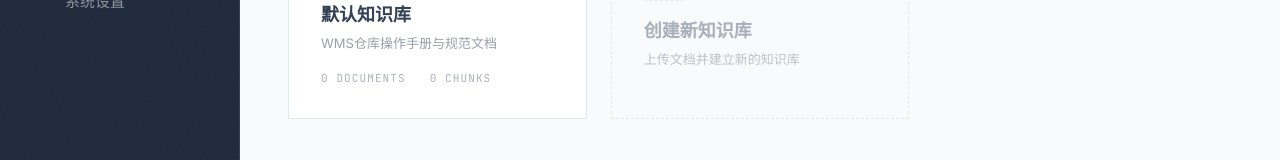
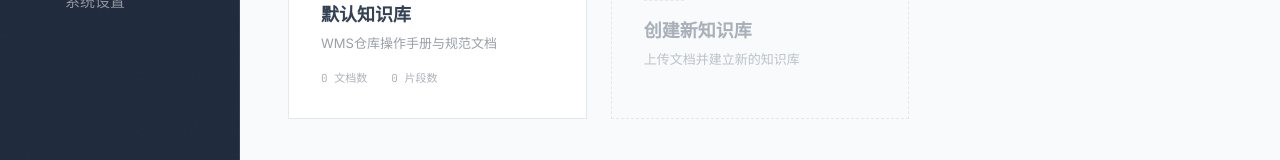
Before and after one commit to gromittang/GRAGV2, a Vue app in the folder frontend/vue-app/: page /knowledge in a window 1280 px wide. Shown: the part 409-569 px from the top of the page. Built offline with nearby package versions, Linux system fonts and the light colour scheme; no server answers; some icons are missing.

Commit message:
feat(knowledge): 知识库卡片标签改为中文
Co-Authored-By: Claude Opus 4.7 <noreply@anthropic.com>

```diff
--- a/frontend/vue-app/src/components/knowledge/KBCard.vue
+++ b/frontend/vue-app/src/components/knowledge/KBCard.vue
@@ -14,9 +14,9 @@
       <p class="text-[13px] text-primary/50 mb-4 leading-relaxed">
         {{ kb.description || 'WMS仓库操作手册与规范文档' }}
       </p>
-      <div class="flex items-center gap-6 font-mono text-[11px] uppercase tracking-widest text-primary/40">
-        <span>{{ kb.document_count || docCount }} DOCUMENTS</span>
-        <span>{{ kb.paragraph_count || chunkCount }} CHUNKS</span>
+      <div class="flex items-center gap-6 font-mono text-[11px] text-primary/40">
+        <span>{{ kb.document_count || docCount }} 文档数</span>
+        <span>{{ kb.paragraph_count || chunkCount }} 片段数</span>
       </div>
     </router-link>
 
```
